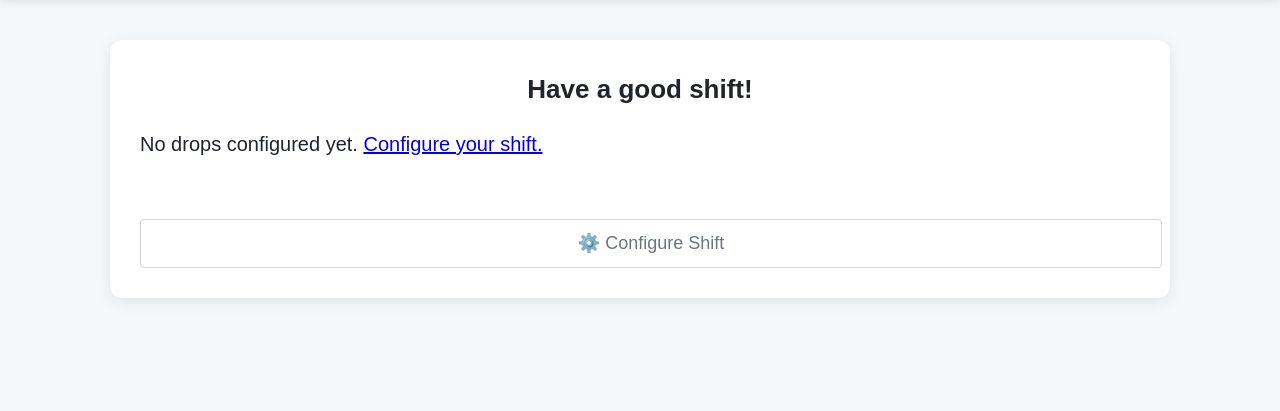
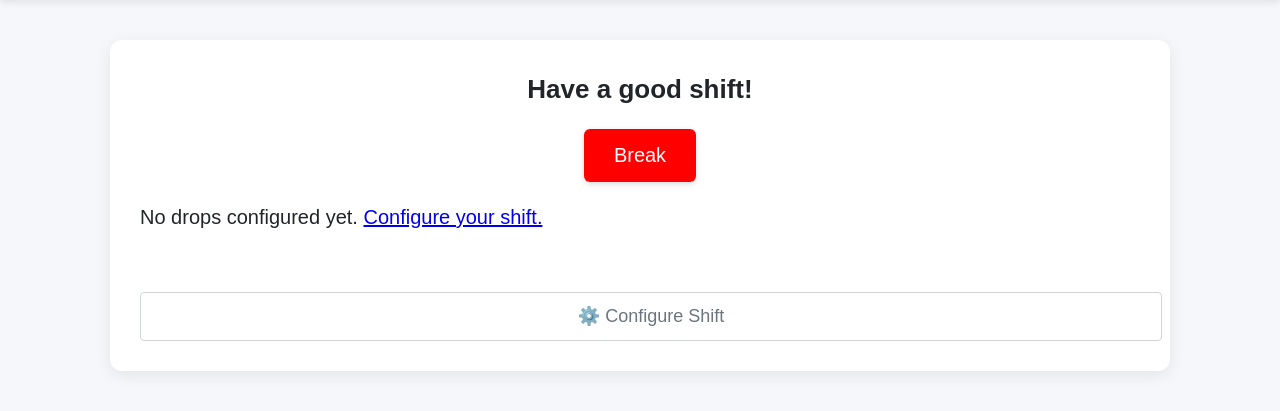
Before and after one commit to jacobduck99/delivery-tracker, a Flask app: page / in a window 1280 px wide. Shown: the part 40-451 px from the top of the page. Run offline with Flask 3, Linux system fonts and the light colour scheme; data that the repository does not hold is empty.

Commit message:
Added button to check when break actually taken

```diff
--- a/static/css/index.css
+++ b/static/css/index.css
@@ -15,6 +15,48 @@ h1 {
   margin-bottom: 1rem;
   color: #222;
 }
+
+/* 1) Ensure the .break wrapper sits at the top of its container */
+.break {
+  display: flex;
+  justify-content: center;
+  /* optional: push it a bit down from the very top if needed */
+  margin-top: 1rem;
+  /* or use padding-top on the parent instead */
+}
+
+/* 2) Give the button some padding, a box-shadow, and a hover state */
+.break button {
+  background-color: red;        /* your chosen color */
+  color: white;
+  border: none;                 /* remove default border */
+  border-radius: 6px;
+  padding: 0.75rem 1.5rem;      /* larger click area */
+  font-size: 1rem;
+  box-shadow: 0 2px 6px rgba(0, 0, 0, 0.15);
+  cursor: pointer;
+  transition: background-color 0.2s, transform 0.1s;
+}
+
+/* 3) A simple hover/active effect */
+.break button:hover {
+  background-color: darkred;
+  transform: translateY(-1px);
+}
+.break button:active {
+  background-color: maroon;
+  transform: translateY(0);
+}
+
+/* 4) If you want it absolutely pinned to the very top of the viewport: */
+/*
+.break {
+  position: absolute;
+  top: 0;
+  left: 50%;
+  transform: translateX(-50%);
+}
+*/
 
 /* ===== Drop Grid ===== */
 .drop-grid {
--- a/templates/index.html
+++ b/templates/index.html
@@ -5,7 +5,9 @@
 {% block content %}
 <div class="container">
   <h1>Have a good shift!</h1>
-
+  <div class="break">
+    <button type="submit" name="action" value="start_break">Break</button>
+  </div>
   {% if num_drops %}
     <div class="drop-grid">
       {# Loop once per drop #}
@@ -39,6 +41,7 @@
         </div>
       {% endfor %}
     </div>
+
   {% else %}
     <p>No drops configured yet.
       <a href="{{ url_for('configuration') }}">Configure your shift.</a>
```
